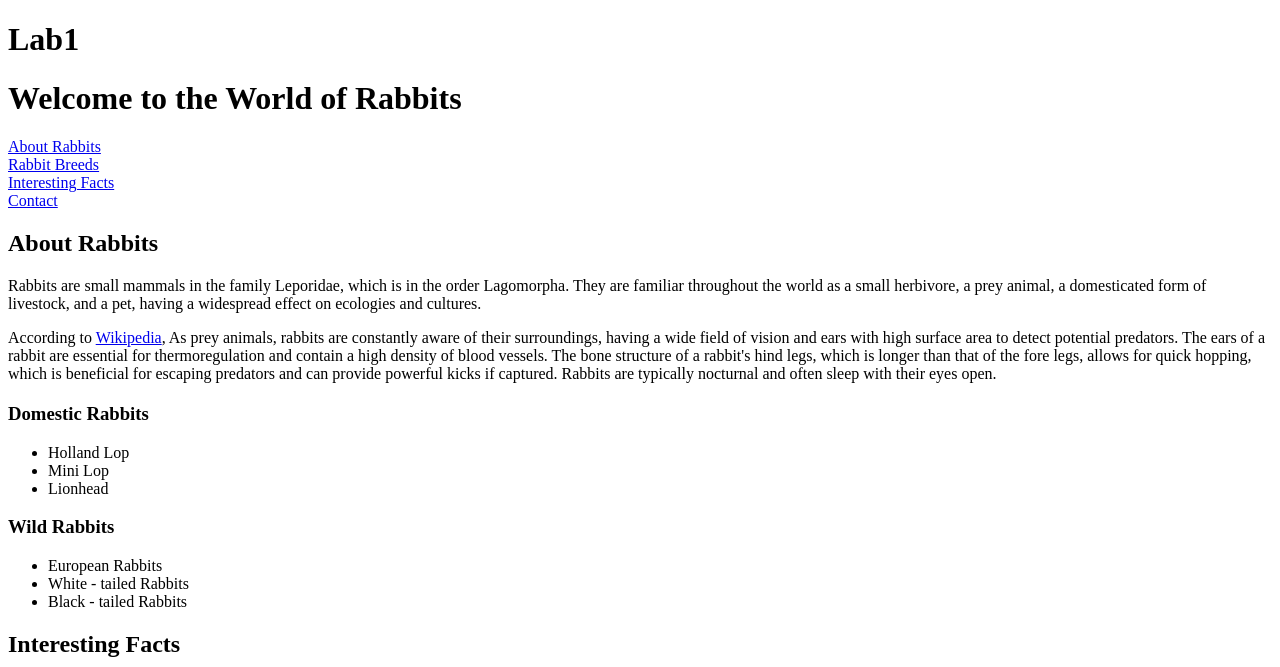
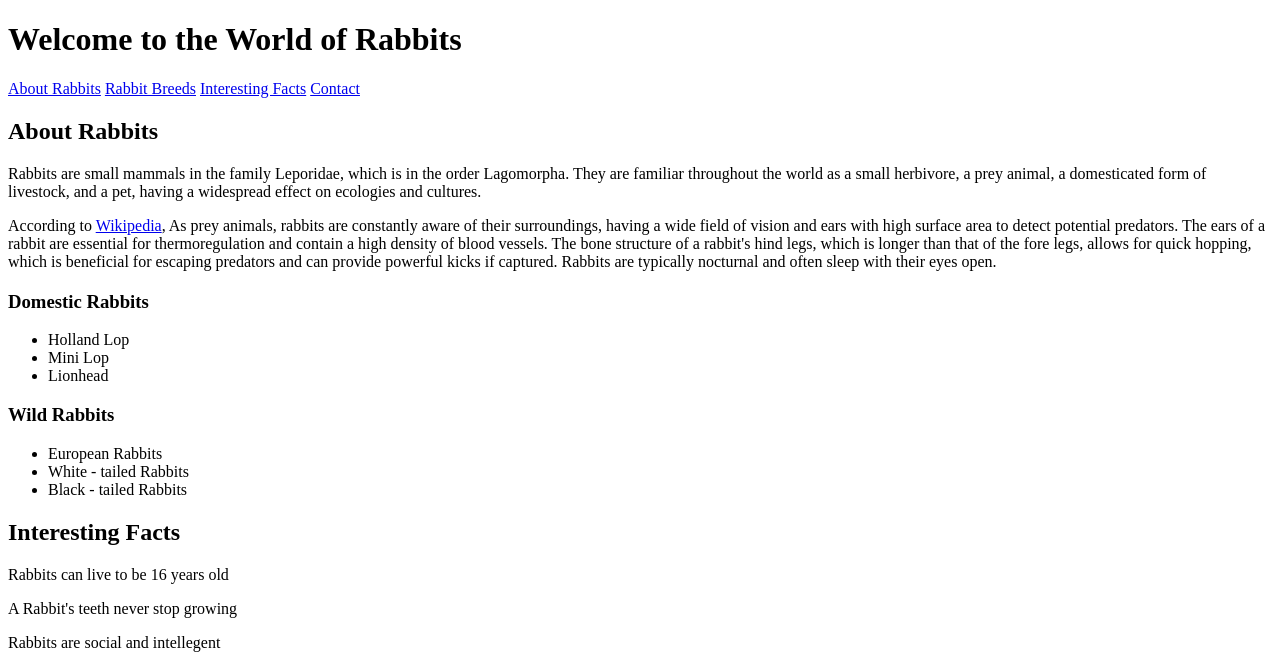
Before and after one commit to Anastasiia1011/Anastasiia1011.github.io, a plain HTML site: page index.html in a window 1280 px wide. Shown: the top 667 px of the page. Drawn offline with Linux system fonts and the light colour scheme.

Commit message:
correcting

```diff
--- a/index.html
+++ b/index.html
@@ -10,21 +10,19 @@
 </head>
 
 <body>
-
-    <h1>Lab1</h1>
-
+<header>
     <h1>Welcome to the World of Rabbits</h1>
 
-    <p>
+    <nav>
         <a href="#about">About Rabbits</a>
-        <br>
+        <a href="#breeds">Rabbit Breeds</a>
+        <a href="#facts">Interesting Facts</a>
+        <a href="#contact">Contact</a>
+    </nav>
+</header>
 
-        <a href="#breeds">Rabbit Breeds</a>
-        <br>
-        <a href="#facts">Interesting Facts</a>
-        <br>
-        <a href="#contact">Contact</a>
-    </p>
+
+
 
     <h2 id="about">About Rabbits</h2>
     <p>Rabbits are small mammals in the family Leporidae, which is in the order Lagomorpha. They are familiar throughout the world as a small herbivore, a prey animal, a domesticated form of livestock, and a pet, having a widespread effect on ecologies and cultures.</p>
```
